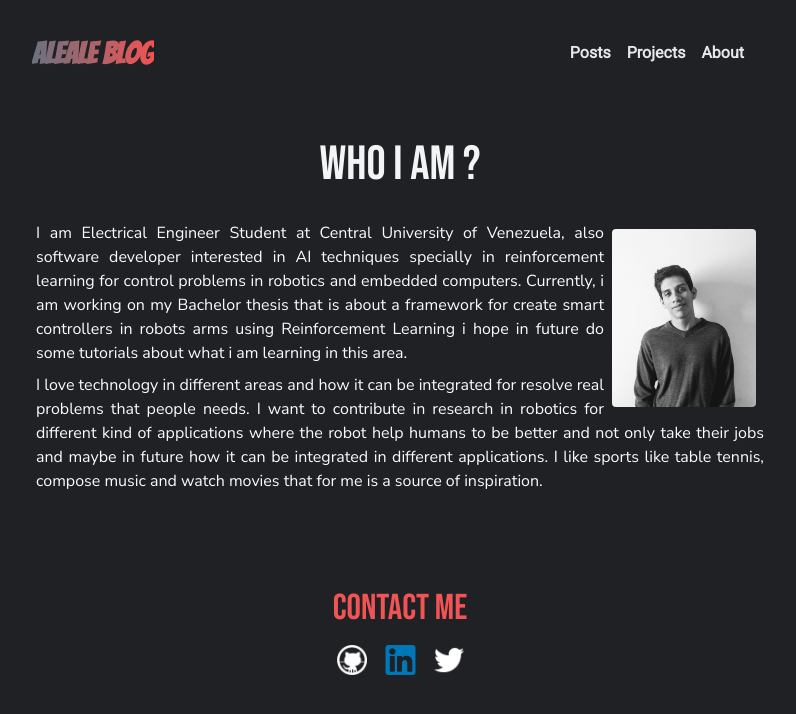
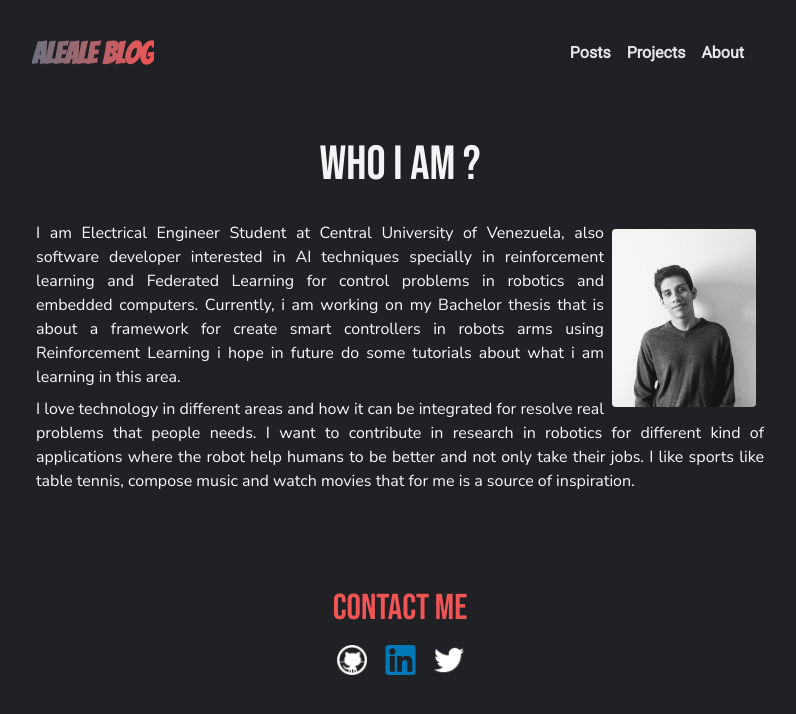
Before and after one commit to alefram/Alefram.github.io, a Next.js app: page /About in a window 1280 px wide. Shown: the top 714 px of the page, without its empty margins (240-1036 px from the left). Built offline with nearby package versions, Linux system fonts and the light colour scheme; what @tailwindcss/typography would draw is missing.

Commit message:
update about

```diff
--- a/pages/About.jsx
+++ b/pages/About.jsx
@@ -30,10 +30,10 @@ const About = () => {
                         <img src="/images/me.jpg" className=" w-40 rounded-xl float-right p-2 mt:m-4" alt=""/>
                         <div>
                             <p className=" md:mx-auto prose md:text-justify text-gray-50  font-nunito clear-left">
-                                I am Electrical Engineer Student at Central University of Venezuela, also software developer interested in AI techniques specially in reinforcement learning for control problems in robotics and embedded computers. Currently, i am working on my Bachelor thesis that is about a framework for create smart controllers in robots arms using Reinforcement Learning i hope in future do some tutorials about what i am learning in this area.
+                                I am Electrical Engineer Student at Central University of Venezuela, also software developer interested in AI techniques specially in reinforcement learning and Federated Learning for control problems in robotics and embedded computers. Currently, i am working on my Bachelor thesis that is about a framework for create smart controllers in robots arms using Reinforcement Learning i hope in future do some tutorials about what i am learning in this area.
                             </p>
                             <p className=" md:mx-auto prose md:text-justify font-nunito text-gray-50 mt-2">
-                                I love technology in different areas and how it can be integrated for resolve real problems that people needs. I want to contribute in research in robotics for different kind of applications where the robot help humans to be better and not only take their jobs and maybe in future how it can be integrated in different applications. I like sports like table tennis, compose music and watch movies that for me is a source of inspiration.
+                                I love technology in different areas and how it can be integrated for resolve real problems that people needs. I want to contribute in research in robotics for different kind of applications where the robot help humans to be better and not only take their jobs. I like sports like table tennis, compose music and watch movies that for me is a source of inspiration.
                             </p>
                         </div>
                     </div>
```
